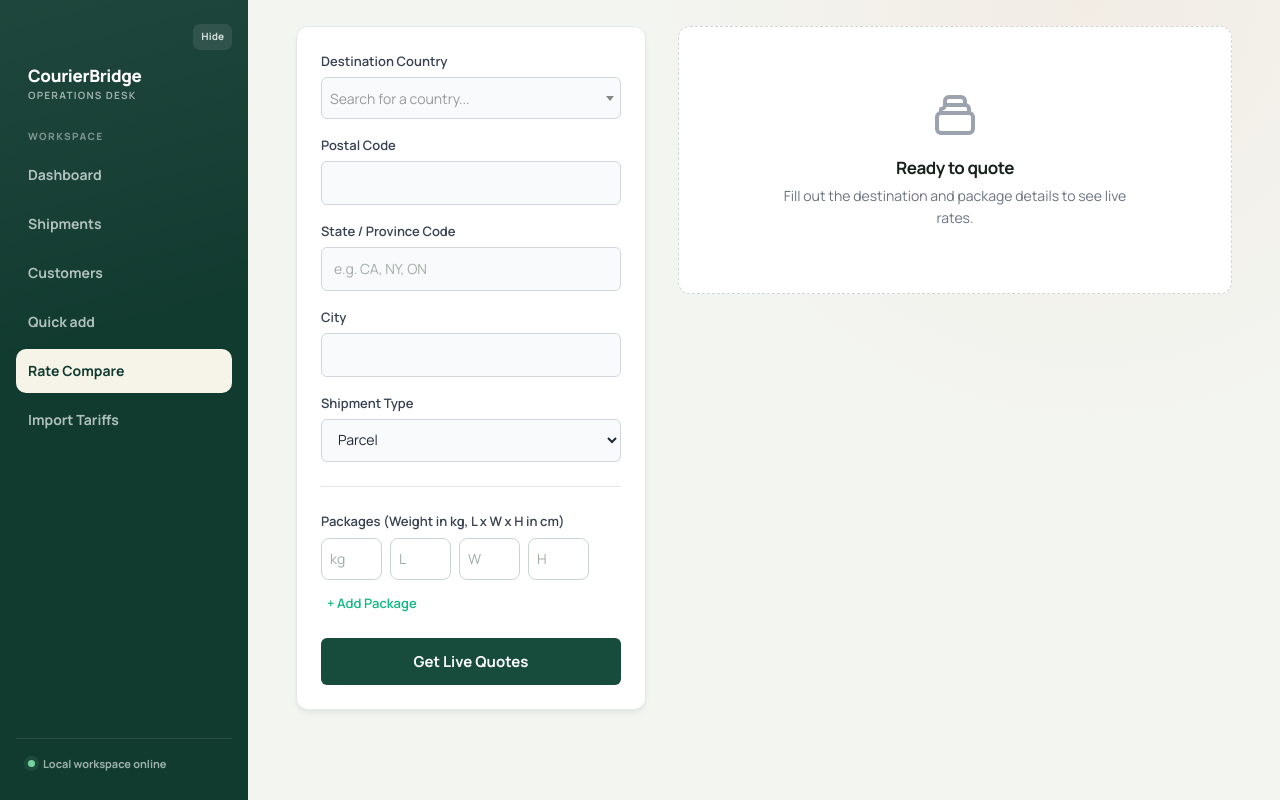
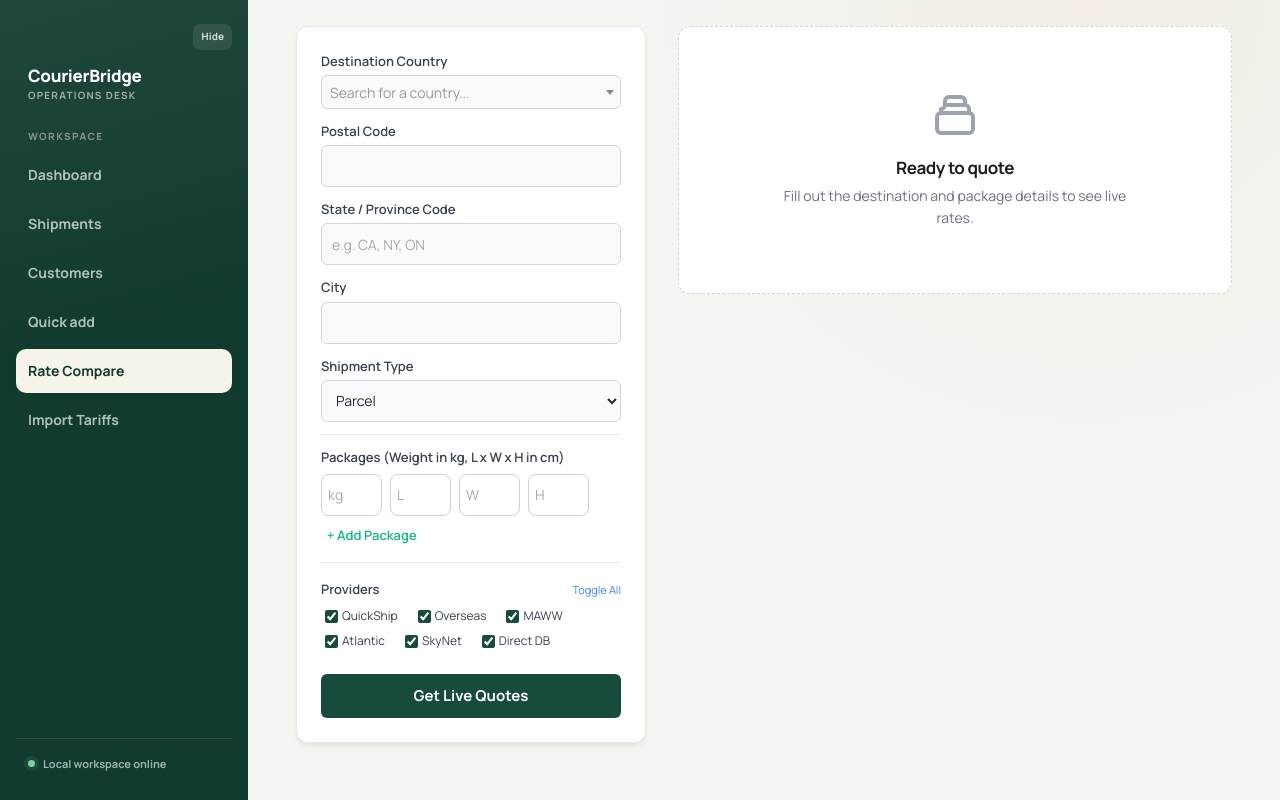
Before and after one commit to Tanishq014/courierBridge, a FastAPI app: page /rates in a window 1280 px wide. Run offline with FastAPI, Linux system fonts and the light colour scheme; some libraries are stand-ins or nearby versions.

Commit message:
Add provider filtering for rate quotes
Add optional provider selection in rate comparison. Users can now select specific courier providers to query for shipping rates via checkboxes in the form. The UI includes a 'Toggle All' feature for convenience. If no providers are selected, the system defaults to querying all available providers. This is implemented through:

- New optional `providers` field in ShipmentRequest model
- Provider filtering logic in RateService
- Provider checkbox UI component with state management
- CSS refinements for improved form layout and quote card display

```diff
--- a/app/rates/domain/models.py
+++ b/app/rates/domain/models.py
@@ -15,6 +15,7 @@ class ShipmentRequest(BaseModel):
     postalCode: str = Field(..., description="Postal or zip code")
     shipmentType: str = Field(..., description="Type of shipment, e.g., 'document', 'parcel'")
     packages: List[Package]
+    providers: Optional[List[str]] = Field(None, description="List of provider codes to query. If None or empty, query all providers.")
 
 class Charge(BaseModel):
     name: str
--- a/app/templates/rates/compare.html
+++ b/app/templates/rates/compare.html
@@ -44,18 +44,18 @@
 }
 
 .form-group {
-    margin-bottom: 16px;
+    margin-bottom: 12px;
 }
 .form-group label {
     display: block;
     font-size: 13px;
     font-weight: 600;
     color: #374151;
-    margin-bottom: 6px;
+    margin-bottom: 4px;
 }
-.form-group input, .form-group select {
+.form-group input:not([type="checkbox"]), .form-group select {
     width: 100%;
-    padding: 10px 12px;
+    padding: 6px 10px;
     border: 1px solid #d1d5db;
     border-radius: 6px;
     font-size: 14px;
@@ -73,7 +73,7 @@
 
 /* Select2 overrides to match our UI */
 .select2-container--classic .select2-selection--single {
-    height: 42px !important;
+    height: 34px !important;
     border: 1px solid #d1d5db !important;
     border-radius: 6px !important;
     background-color: #f9fafb !important;
@@ -91,25 +91,25 @@
     line-height: normal !important;
 }
 .select2-container--classic .select2-selection--single .select2-selection__arrow {
-    height: 40px !important;
+    height: 32px !important;
     border-left: none !important;
     background: transparent !important;
 }
 
 .packages-section {
-    margin-top: 24px;
-    padding-top: 24px;
+    margin-top: 12px;
+    padding-top: 12px;
     border-top: 1px solid #e5e7eb;
 }
 .package-row {
     display: grid;
     grid-template-columns: 1fr 1fr 1fr 1fr 24px;
     gap: 8px;
-    margin-bottom: 12px;
+    margin-bottom: 8px;
     align-items: end;
 }
 .package-row input {
-    padding: 8px;
+    padding: 6px;
 }
 .remove-pkg-btn {
     background: none;
@@ -133,7 +133,7 @@
 
 .submit-btn {
     width: 100%;
-    padding: 12px;
+    padding: 10px;
     background: #174c3c;
     color: white;
     border: none;
@@ -141,7 +141,7 @@
     font-size: 15px;
     font-weight: 700;
     cursor: pointer;
-    margin-top: 24px;
+    margin-top: 12px;
     transition: background 0.2s;
 }
 .submit-btn:hover {
@@ -432,6 +444,33 @@
                     <button type="button" class="add-pkg-btn" onclick="addPackage()">+ Add Package</button>
                 </div>
 
+                <div class="form-group" style="margin-top: 16px; margin-bottom: 12px; padding-top: 16px; border-top: 1px solid #e5e7eb;">
+                    <div style="display: flex; justify-content: space-between; align-items: center; margin-bottom: 8px;">
+                        <label style="margin: 0; font-size: 13px; font-weight: 600; color: #374151;">Providers</label>
+                        <a href="#" onclick="event.preventDefault(); const boxes = $('input[name=selectedProviders]'); const allChecked = boxes.length === boxes.filter(':checked').length; boxes.prop('checked', !allChecked); saveFormState();" style="font-size: 11px; color: #3b82f6; text-decoration: none;">Toggle All</a>
+                    </div>
+                    <div id="providerCheckboxes" style="display: flex; flex-wrap: wrap; gap: 6px 16px;">
+                        <label style="display: flex; align-items: center; font-weight: normal; font-size: 12px; cursor: pointer; margin: 0;">
+                            <input type="checkbox" name="selectedProviders" value="quickship" checked style="margin-right: 4px; margin-top: 0; margin-bottom: 0; width: auto;"> QuickShip
+                        </label>
+                        <label style="display: flex; align-items: center; font-weight: normal; font-size: 12px; cursor: pointer; margin: 0;">
+                            <input type="checkbox" name="selectedProviders" value="overseas" checked style="margin-right: 4px; margin-top: 0; margin-bottom: 0; width: auto;"> Overseas
+                        </label>
+                        <label style="display: flex; align-items: center; font-weight: normal; font-size: 12px; cursor: pointer; margin: 0;">
+                            <input type="checkbox" name="selectedProviders" value="maww" checked style="margin-right: 4px; margin-top: 0; margin-bottom: 0; width: auto;"> MAWW
+                        </label>
+                        <label style="display: flex; align-items: center; font-weight: normal; font-size: 12px; cursor: pointer; margin: 0;">
+                            <input type="checkbox" name="selectedProviders" value="atlantic" checked style="margin-right: 4px; margin-top: 0; margin-bottom: 0; width: auto;"> Atlantic
+                        </label>
+                        <label style="display: flex; align-items: center; font-weight: normal; font-size: 12px; cursor: pointer; margin: 0;">
+                            <input type="checkbox" name="selectedProviders" value="skynet" checked style="margin-right: 4px; margin-top: 0; margin-bottom: 0; width: auto;"> SkyNet
+                        </label>
+                        <label style="display: flex; align-items: center; font-weight: normal; font-size: 12px; cursor: pointer; margin: 0;">
+                            <input type="checkbox" name="selectedProviders" value="offline_tariffs" checked style="margin-right: 4px; margin-top: 0; margin-bottom: 0; width: auto;"> Direct DB
+                        </label>
+                    </div>
+                </div>
+
                 <button type="submit" class="submit-btn" id="submitBtn">Get Live Quotes</button>
             </form>
         </div>
@@ -462,6 +501,7 @@
             destinationCity: $('input[name="destinationCity"]').val(),
             destinationState: $('#destinationStateSelect').prop('disabled') ? $('#destinationState').val() : $('#destinationStateSelect').val(),
             shipmentType: $('select[name="shipmentType"]').val(),
+            selectedProviders: $('input[name="selectedProviders"]:checked').map(function() { return this.value; }).get(),
             packages: []
         };
 
@@ -638,6 +678,12 @@
                 if (data.postalCode) $('input[name="postalCode"]').val(data.postalCode);
                 if (data.destinationCity) $('input[name="destinationCity"]').val(data.destinationCity);
                 if (data.shipmentType) $('select[name="shipmentType"]').val(data.shipmentType);
+                if (data.selectedProviders) {
+                    $('input[name="selectedProviders"]').prop('checked', false);
+                    data.selectedProviders.forEach(val => {
+                        $(`input[name="selectedProviders"][value="${val}"]`).prop('checked', true);
+                    });
+                }
 
                 if (data.packages && data.packages.length > 0) {
                     $('#packagesContainer').empty();
@@ -696,13 +742,19 @@
             });
         }
 
+        const selectedProviders = [];
+        $('input[name="selectedProviders"]:checked').each(function() {
+            selectedProviders.push($(this).val());
+        });
+
         const payload = {
             destinationCountry: formData.get('destinationCountry'),
             destinationState: formData.get('destinationState'),
             destinationCity: formData.get('destinationCity'),
             postalCode: formData.get('postalCode'),
             shipmentType: formData.get('shipmentType'),
-            packages: packages
+            packages: packages,
+            providers: selectedProviders && selectedProviders.length > 0 ? selectedProviders : null
         };
 
         btn.disabled = true;
@@ -884,12 +936,12 @@
                     ${cornerBadge}
 
                     <div class="quote-col-main">
-                        <div style="display: flex; align-items: center; gap: 12px;">
+                        <div style="display: flex; align-items: flex-start; gap: 10px; flex: 1; min-width: 0;">
                             ${logoHtml}
                             <div class="provider-info">
                                 <div class="provider-name">${quote.provider}</div>
                                 <div class="service-name">${quote.service}</div>
-                                ${inlineBadges ? `<div class="badges-inline">${inlineBadges}</div>` : ''}
+                                ${inlineBadges ? `<div class="badges-inline" style="flex-wrap: wrap;">${inlineBadges}</div>` : ''}
                             </div>
                         </div>
                         <div class="price-main" style="text-align: right; display: flex; flex-direction: column; align-items: flex-end;">
```
Also changed, not shown: other parts of app/templates/rates/compare.html (+20 -8 lines), app/rates/services/rate_service.py (+8 -1 lines).
